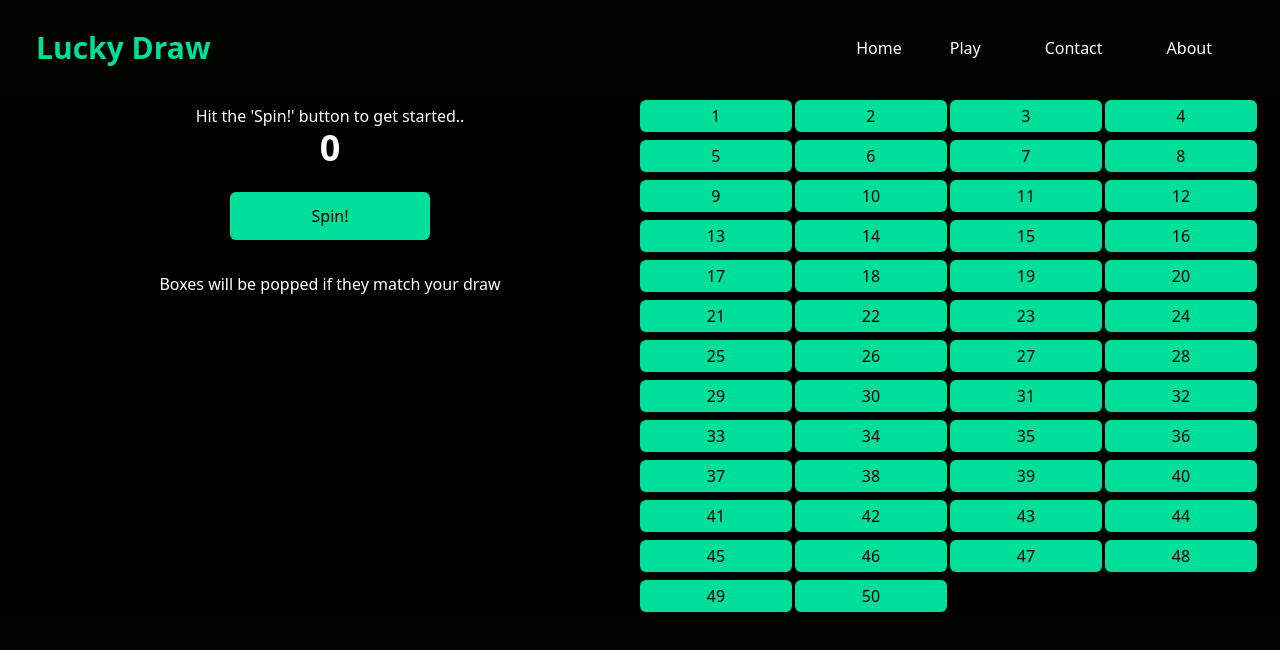
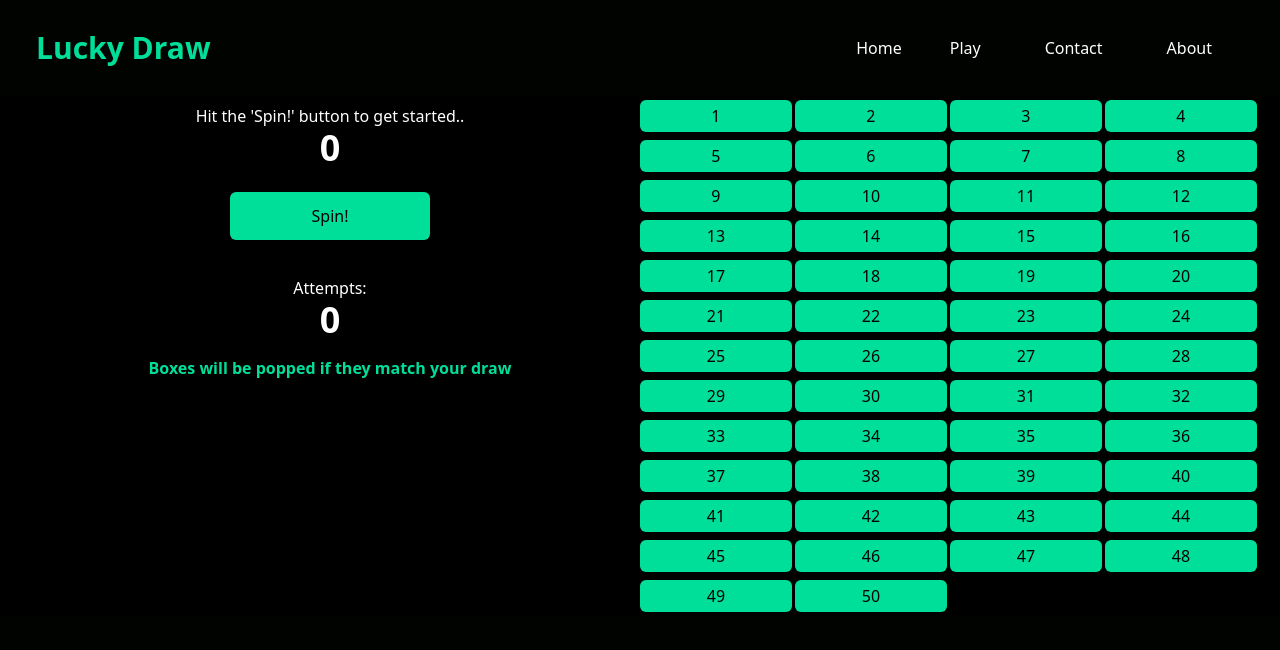
Before and after one commit to benmatela/reactjs-tailwind-css-luckydraw, a React (Create React App) app: page /play in a window 1280 px wide. Shown: the top 650 px of the page. Built offline with nearby package versions, Linux system fonts and the light colour scheme.

Commit message:
added attempts

```diff
--- a/src/components/Spin.jsx
+++ b/src/components/Spin.jsx
@@ -2,6 +2,7 @@ import React, { useState } from "react";
 
 const Spin = ({ handleDrawClick }) => {
   const [generatedNumber, setGeneratedNumber] = useState(0);
+  const [attempts, setAttempts] = useState(0);
 
   const generatedRandomNumber = (min, max) => {
     return Math.round(min + Math.random() * (max - min));
@@ -11,6 +12,7 @@ const Spin = ({ handleDrawClick }) => {
     const random = generatedRandomNumber(1, 50);
     handleDrawClick(random);
     setGeneratedNumber(random);
+    setAttempts((previous) => (previous += 1));
   };
 
   return (
@@ -27,12 +29,16 @@ const Spin = ({ handleDrawClick }) => {
           onClick={handleGenerateRandom}>
           Spin!
         </button>
-        <p className="font-medium mx-auto mt-2 text-white">
+        <p className="font-medium mx-auto mt-3 text-white">Attempts:</p>
+        <h1 className="mx-auto text-white md:text-4xl sm:text-3xl text-2xl font-bold">
+          {attempts}
+        </h1>
+        <h3 className="font-bold mx-auto mt-4 text-[#00df9a]">
           Boxes will be popped if they match your draw
-        </p>
+        </h3>
       </div>
     </div>
   );
-}
+};
 
 export default Spin;
```
